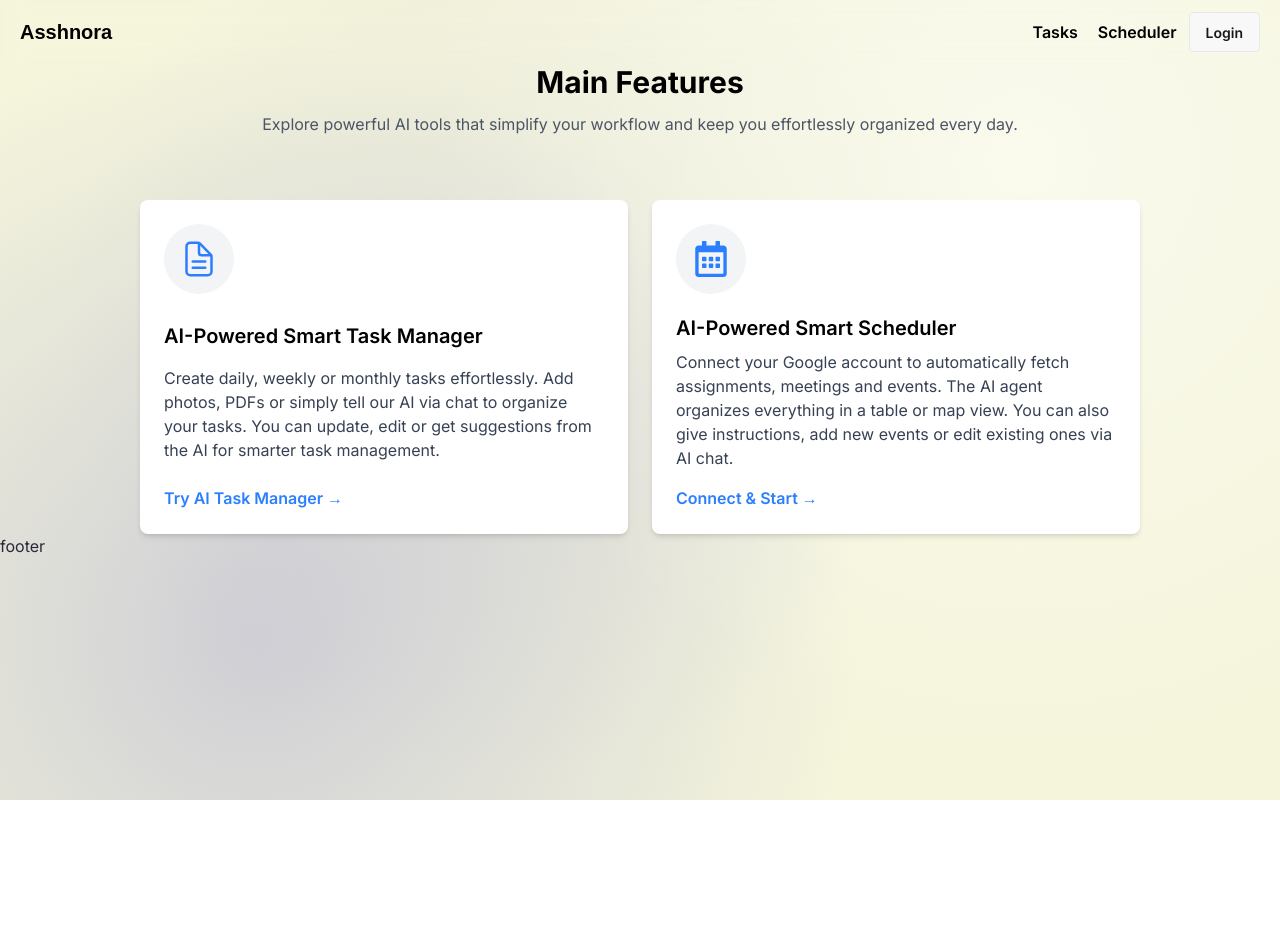
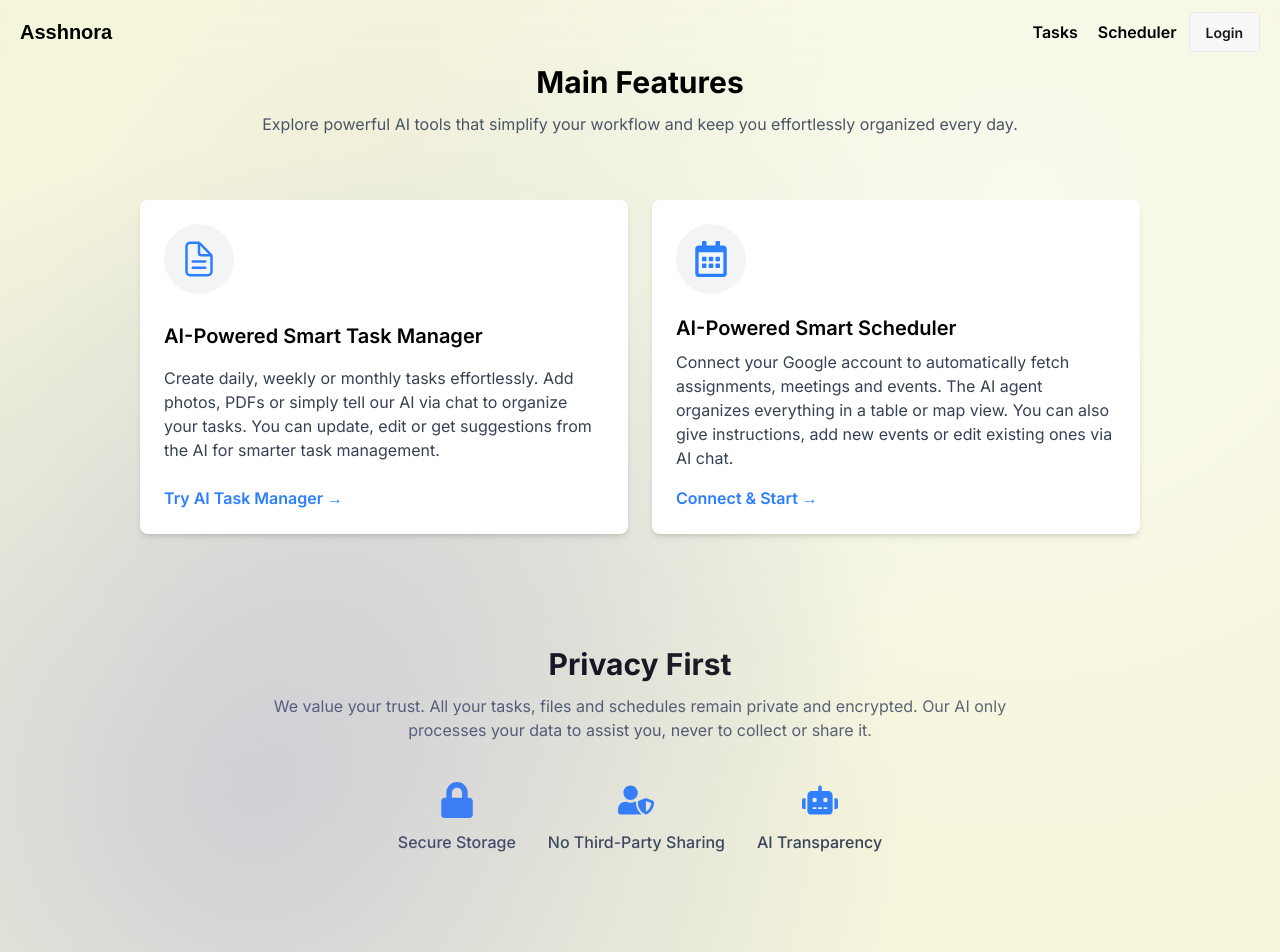
Before and after one commit to tahmid-khan-hub/Asshnora, a Next.js app: page / in a window 1280 px wide. Shown: the top 952 px of the page. Before the commit the page ends 800 px from the top, so only its background shows below. Built offline with nearby package versions, Linux system fonts and the light colour scheme; a web font is replaced by a local one.

Commit message:
Styled and updated the privacy section

```diff
--- a/src/app/Privacy/Privacy.tsx
+++ b/src/app/Privacy/Privacy.tsx
@@ -1,11 +1,34 @@
-import React from 'react';
+import React from "react";
+import { FaLock, FaRobot, FaUserShield } from "react-icons/fa";
 
 const Privacy = () => {
-    return (
-        <div>
+  return (
+    <section className="text-center py-28 ">
+      <h2 className="text-3xl font-bold mb-3">Privacy First</h2>
+      <p className="text-gray-600 max-w-[800px] mx-auto mb-10">
+        We value your trust. All your tasks, files and schedules remain private
+        and encrypted. Our AI only processes your data to assist you, never to
+        collect or share it.
+      </p>
 
+      <div className="flex flex-col md:flex-row justify-center items-center gap-8">
+        <div className="flex flex-col items-center">
+          <FaLock size={36} className="text-blue-500 mb-3" />
+          <p className="font-medium text-gray-700">Secure Storage</p>
         </div>
-    );
+
+        <div className="flex flex-col items-center">
+          <FaUserShield size={36} className="text-blue-500 mb-3" />
+          <p className="font-medium text-gray-700">No Third-Party Sharing</p>
+        </div>
+
+        <div className="flex flex-col items-center">
+          <FaRobot size={36} className="text-blue-500 mb-3" />
+          <p className="font-medium text-gray-700">AI Transparency</p>
+        </div>
+      </div>
+    </section>
+  );
 };
 
 export default Privacy;
```
